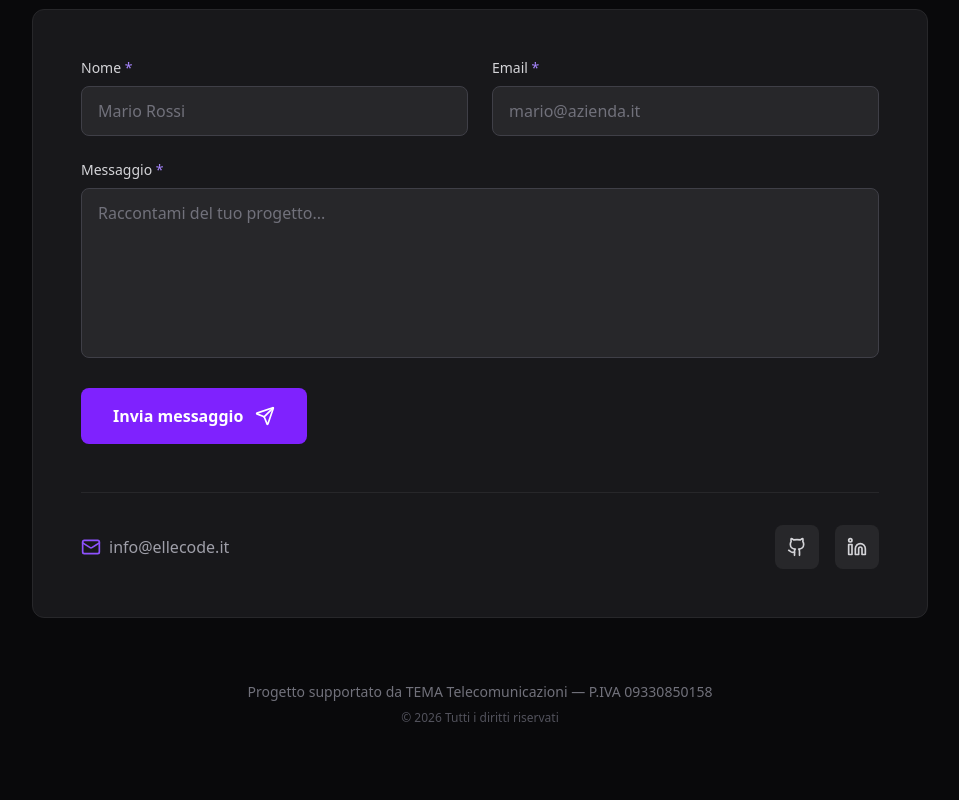
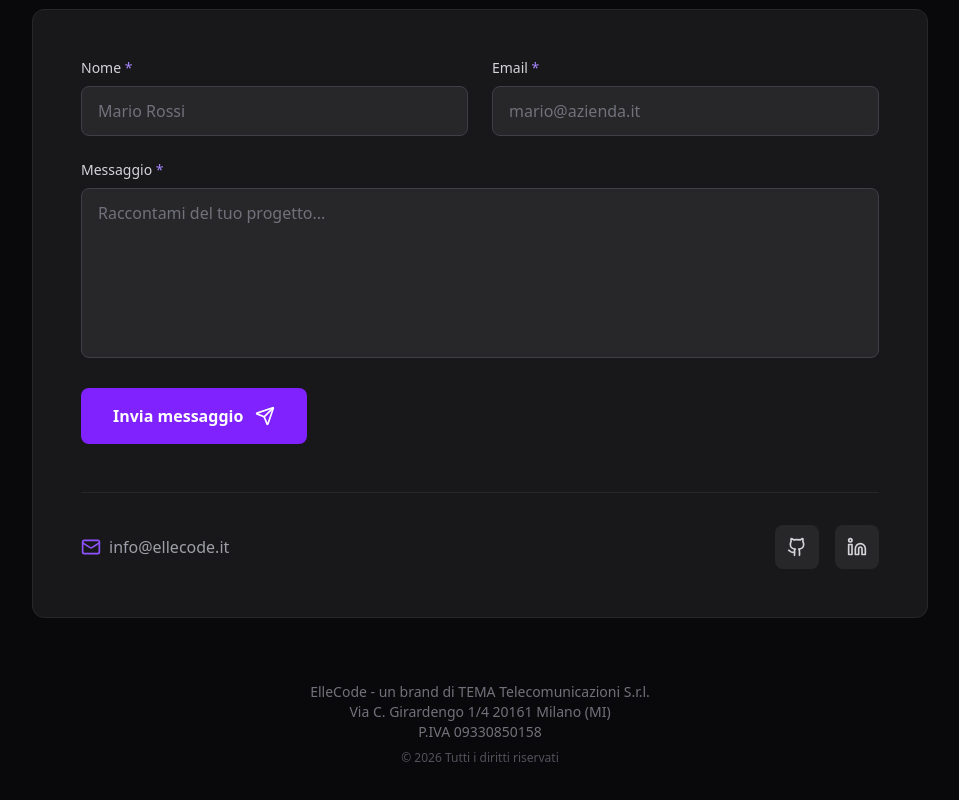
Before and after one commit to LucasPlatforms/ElleCode, a Next.js app: page / in a window 1280 px wide. Shown: the part 5345-6145 px from the top of the page, without its empty margins (160-1119 px from the left). Built offline with nearby package versions, Linux system fonts and the light colour scheme.

Commit message:
modifica footer

```diff
--- a/src/components/Contact.jsx
+++ b/src/components/Contact.jsx
@@ -163,11 +163,10 @@ export default function Contact() {
             >
               {status === "sending" ? "Invio in corso..." : "Invia messaggio"}
               <Send
-                className={`w-5 h-5 ${
-                  status === "sending"
-                    ? "animate-pulse"
-                    : "group-hover:translate-x-1 transition-transform"
-                }`}
+                className={`w-5 h-5 ${status === "sending"
+                  ? "animate-pulse"
+                  : "group-hover:translate-x-1 transition-transform"
+                  }`}
                 aria-hidden="true"
               />
             </button>
@@ -188,7 +187,7 @@ export default function Contact() {
 
               <div className="flex items-center gap-4">
                 <a
-                  href="https://github.com"
+                  href="https://github.com/LucasPlatforms/"
                   target="_blank"
                   rel="noopener noreferrer"
                   aria-label="Profilo GitHub di Ellecode (apre in nuova scheda)"
@@ -219,7 +218,13 @@ export default function Contact() {
         {/* Footer */}
         <footer className="mt-16 text-center" aria-label="Footer">
           <p className="text-zinc-500 text-sm">
-            Progetto supportato da TEMA Telecomunicazioni — P.IVA 09330850158
+            ElleCode - un brand di TEMA Telecomunicazioni S.r.l.
+          </p>
+          <p className="text-zinc-500 text-sm">
+            Via C. Girardengo 1/4 20161 Milano (MI)
+          </p>
+          <p className="text-zinc-500 text-sm">
+            P.IVA 09330850158
           </p>
           <p className="text-zinc-600 text-xs mt-2">
             <span aria-label="Copyright">©</span> {new Date().getFullYear()}{" "}
```
Also changed, not shown: 1 other file (tests, documents, lock files or other folders).
